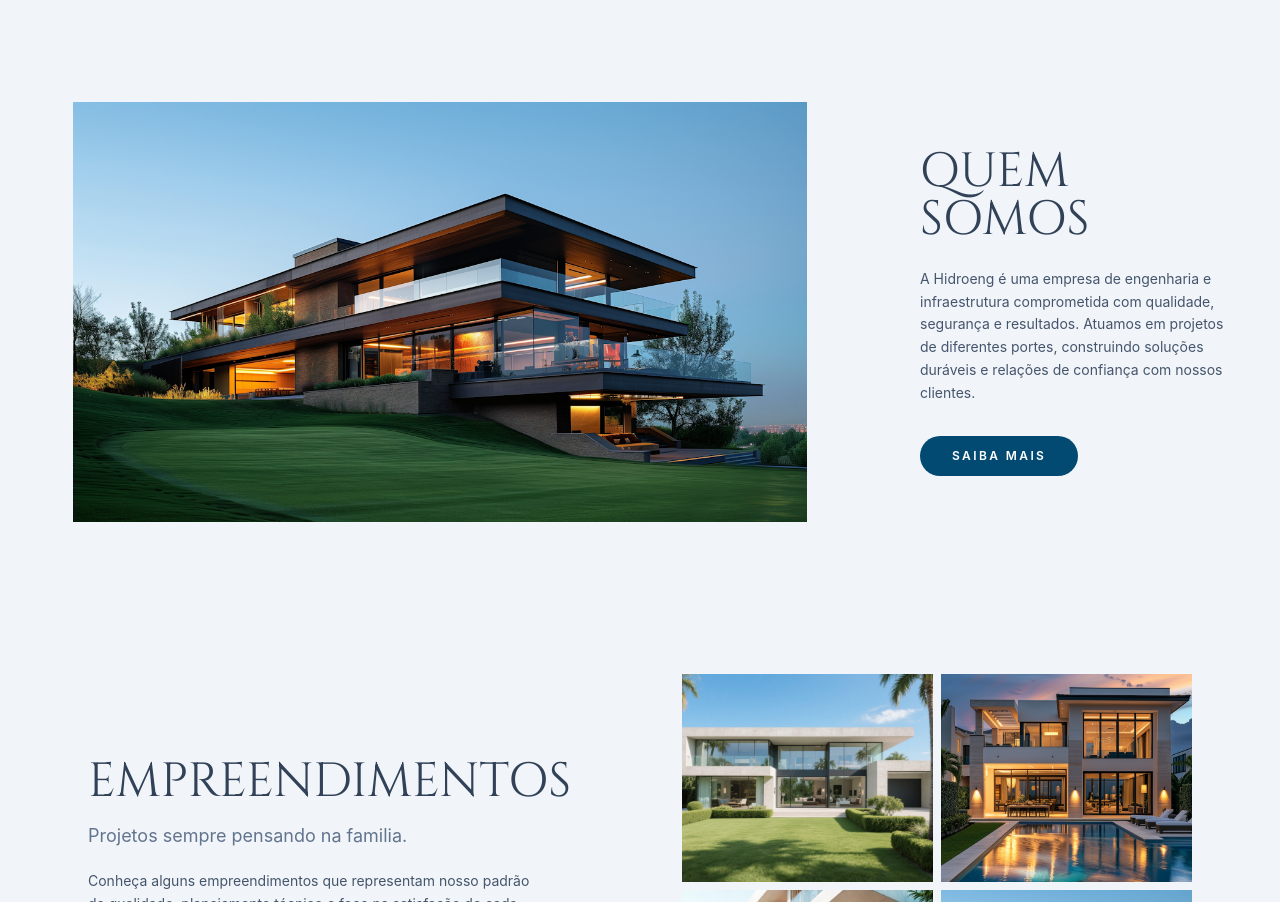
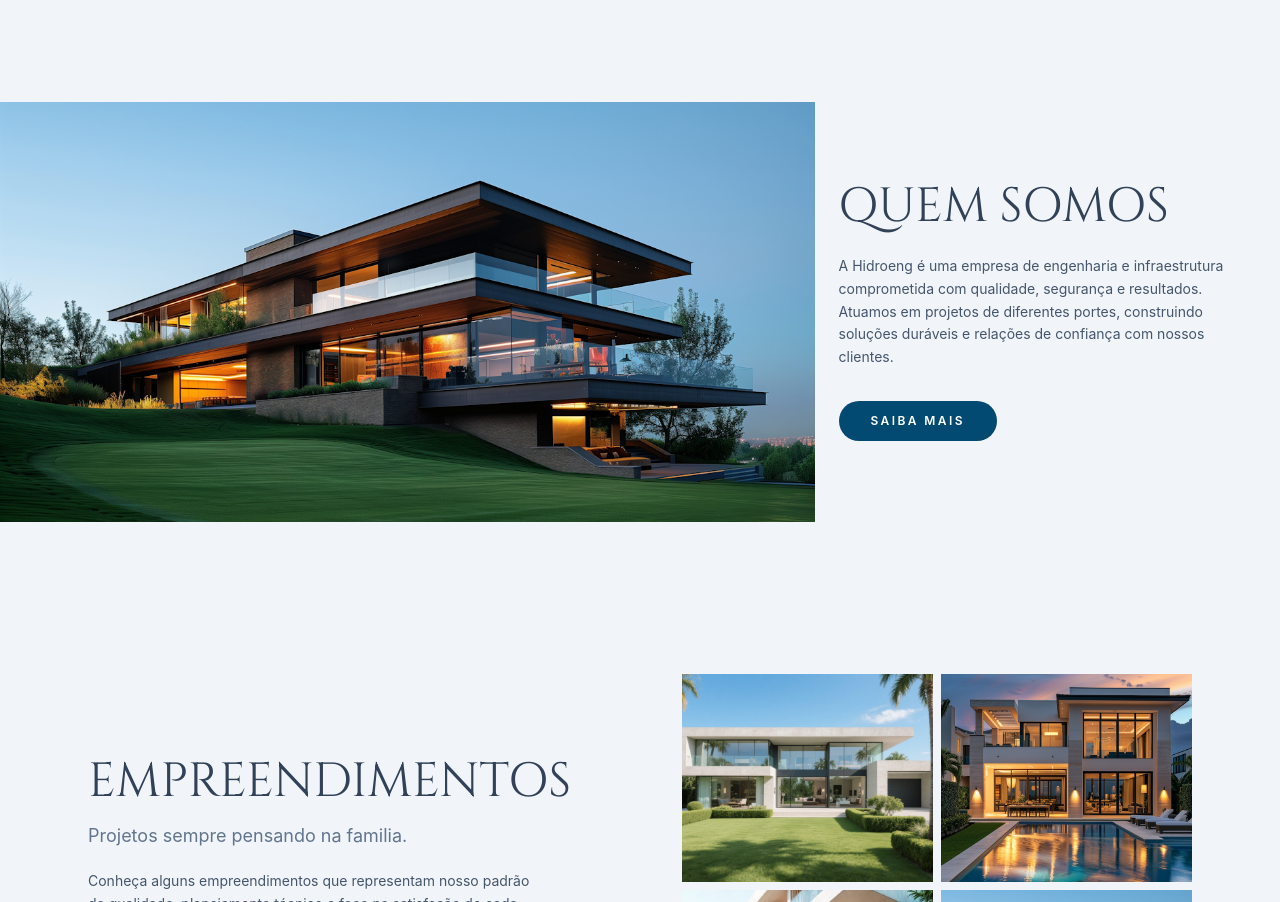
Before and after one commit to RockNicolas/Hidroeng, a React (Vite) app: page / in a window 1280 px wide. Shown: the part 1535-2437 px from the top of the page. Built offline with nearby package versions, Linux system fonts and the light colour scheme.

Commit message:
fix vercel routing and admin redirect

```diff
--- a/src/components/home/WhoWeAreSection.jsx
+++ b/src/components/home/WhoWeAreSection.jsx
@@ -6,16 +6,16 @@ function WhoWeAreSection({ image }) {
 
   return (
     <section ref={ref} className="-mx-[calc(50dvw-50%)] w-dvw overflow-hidden bg-slate-100 py-8 text-slate-800 sm:py-10">
-      <div className="grid items-stretch md:grid-cols-[2.2fr_1fr]">
+      <div className="grid items-stretch md:grid-cols-[1.75fr_1fr]">
         <div
           className={`flex h-[240px] items-center justify-center bg-slate-100 transition-all duration-1000 sm:h-[320px] md:h-[420px] ${
             isVisible ? 'translate-x-0 opacity-100' : '-translate-x-12 opacity-0'
           }`}
         >
-          <img src={image} alt="Empreendimento moderno Hidroeng" className="h-full w-full object-contain" />
+          <img src={image} alt="Empreendimento moderno Hidroeng" className="h-full w-full object-cover" />
         </div>
         <div
-          className={`flex items-center px-4 py-6 transition-all delay-150 duration-1000 sm:px-8 sm:py-8 md:px-10 ${
+          className={`flex items-center px-4 py-6 transition-all delay-150 duration-1000 sm:px-7 sm:py-8 md:px-6 ${
             isVisible ? 'translate-x-0 opacity-100' : 'translate-x-12 opacity-0'
           }`}
         >
```
